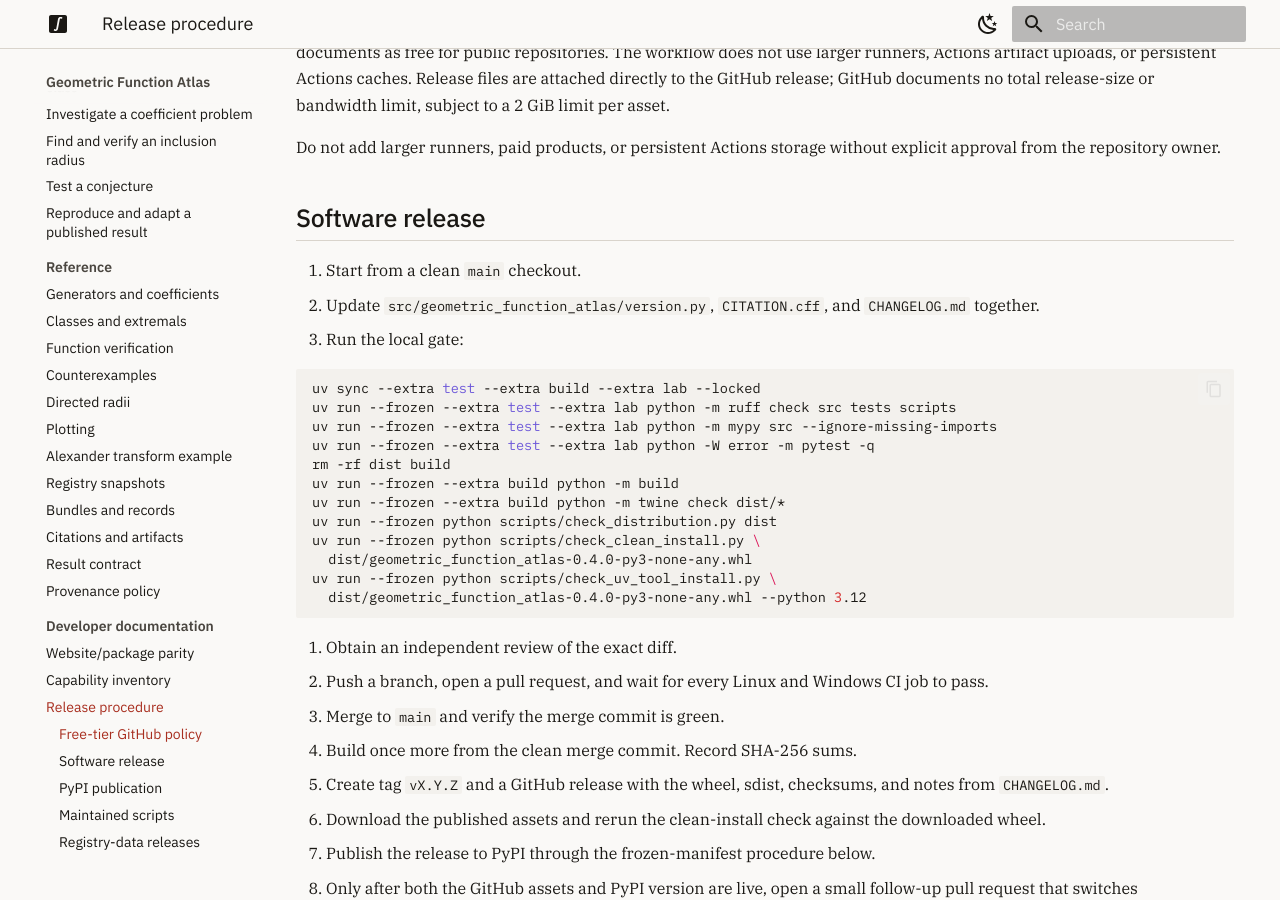
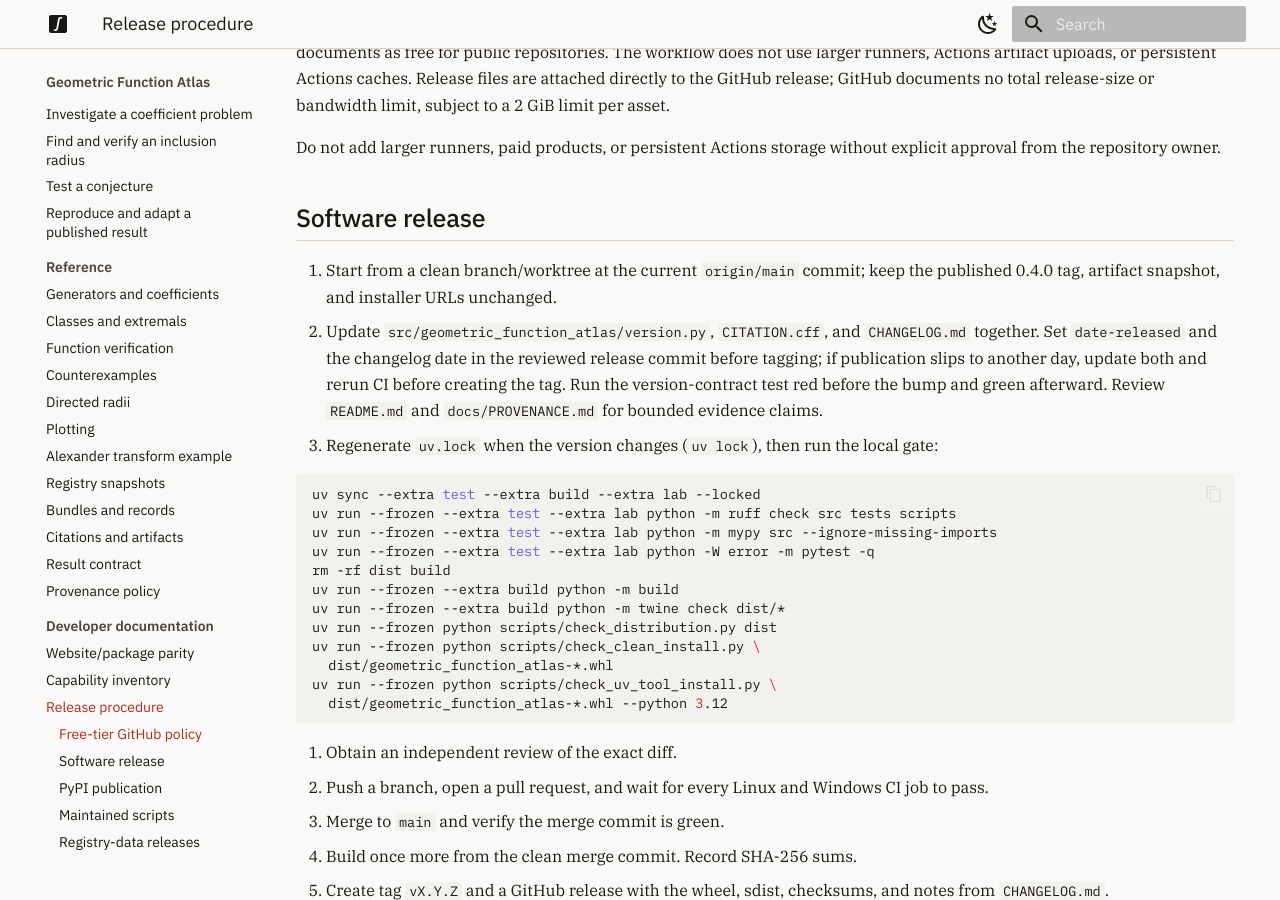
Before and after one commit to Prasanna28Devadiga/geometric-function-atlas, an MkDocs documentation site: the page built from docs/RELEASING.md, in a window 1280 px wide and 900 px high, scrolled down 318 px. Built offline with MkDocs 1.6.1 and Material for MkDocs 9.7.7, drawn with Linux system fonts in a browser that asks for light colours.

Commit message:
release: prepare geometric-function-atlas 0.5.0 (#33)
* chore(release): prepare bounded v0.5.0 candidate

* fix(release): pin reviewed publication date before tagging

---------

Co-authored-by: Prasanna Devadiga <Prasanna28Devadiga@users.noreply.github.com>

````diff
--- a/docs/RELEASING.md
+++ b/docs/RELEASING.md
@@ -17,10 +17,16 @@ explicit approval from the repository owner.
 
 ## Software release
 
-1. Start from a clean `main` checkout.
+1. Start from a clean branch/worktree at the current `origin/main` commit;
+   keep the published 0.4.0 tag, artifact snapshot, and installer URLs unchanged.
 2. Update `src/geometric_function_atlas/version.py`, `CITATION.cff`, and
-   `CHANGELOG.md` together.
-3. Run the local gate:
+   `CHANGELOG.md` together. Set `date-released` and the changelog date in the
+   reviewed release commit before tagging; if publication slips to another day,
+   update both and rerun CI before creating the tag.
+   Run the version-contract test red before the bump and green afterward.
+   Review `README.md` and `docs/PROVENANCE.md` for bounded evidence claims.
+3. Regenerate `uv.lock` when the version changes (`uv lock`), then run the
+   local gate:
 
    ```bash
    uv sync --extra test --extra build --extra lab --locked
@@ -32,9 +38,9 @@ explicit approval from the repository owner.
    uv run --frozen --extra build python -m twine check dist/*
    uv run --frozen python scripts/check_distribution.py dist
    uv run --frozen python scripts/check_clean_install.py \
-     dist/geometric_function_atlas-0.4.0-py3-none-any.whl
+     dist/geometric_function_atlas-*.whl
    uv run --frozen python scripts/check_uv_tool_install.py \
-     dist/geometric_function_atlas-0.4.0-py3-none-any.whl --python 3.12
+     dist/geometric_function_atlas-*.whl --python 3.12
    ```
 
 4. Obtain an independent review of the exact diff.
--- a/src/geometric_function_atlas/version.py
+++ b/src/geometric_function_atlas/version.py
@@ -1,6 +1,6 @@
 """Single source of truth for software and built-in artifact versions."""
 
-__version__ = "0.5.0.dev0"
+__version__ = "0.5.0"
 GENERATOR_CATALOG_VERSION = "2026.08.11"
 SOURCE_ARTIFACT_COMMIT = "acee553"
 GENERATOR_FIXTURE_ID = "generator_catalog:2026.08.11"
````
Also changed, not shown: CHANGELOG.md (+25 -0 lines), README.md (+10 -2 lines), docs/PROVENANCE.md (+9 -2 lines), 2 other files.
